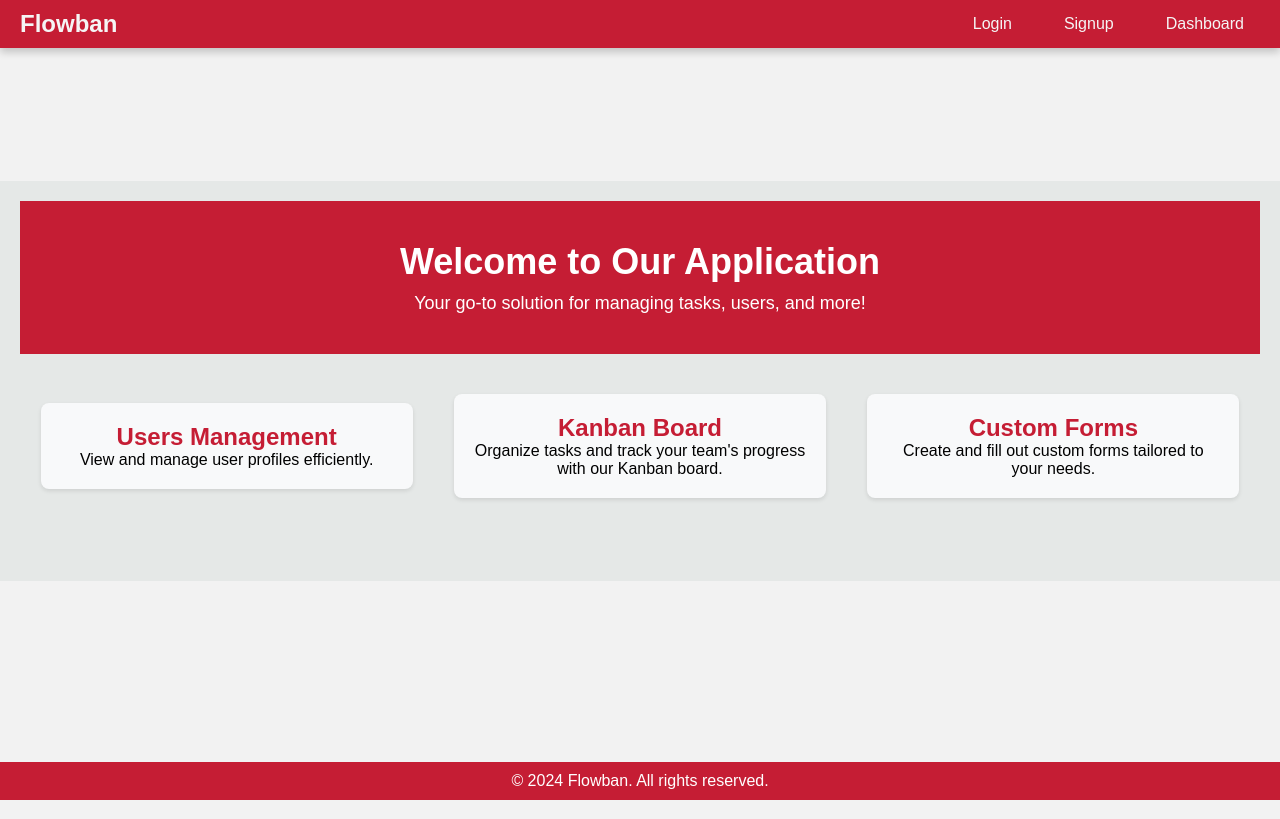
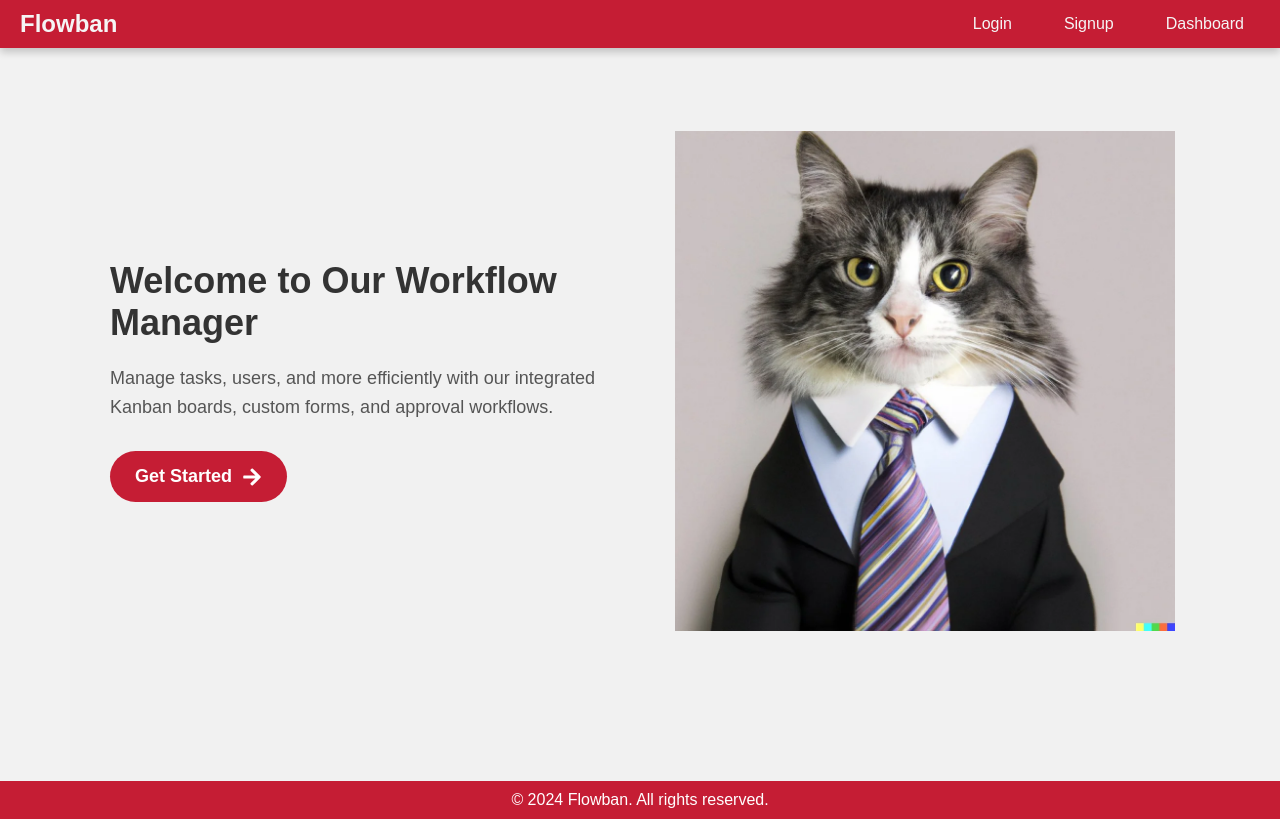
Before and after one commit to vincent-wat/flowban, a React (Create React App) app in the folder frontend/: page / in a window 1280 px wide. Built offline with nearby package versions, Linux system fonts and the light colour scheme.

Commit message:
Changed HomePage

```diff
--- a/frontend/src/Components/General/Home.css
+++ b/frontend/src/Components/General/Home.css
@@ -1,46 +1,68 @@
+/* General Layout */
 .home-container {
-    padding: 20px;
-    text-align: center;
-    background-color: #e5e8e7;
-    min-height: 50vh;
+  display: flex;
+  justify-content: space-between;
+  align-items: center;
+  padding: 60px 20px;
+  background-color: #f1f1f1; /* Light background for modern look */
+  min-height: 100vh;
 }
 
-  .home-header {
-    background-color: #C51D34;
-    color: white;
-    padding: 40px 0;
+/* Left Content (Text and Button) */
+.left-content {
+  flex: 1;
+  padding: 20px;
+  max-width: 600px;
 }
 
-  .home-header h1 {
-    margin: 0;
+.title {
   font-size: 36px;
+  color: #333;
+  font-weight: bold;
+  margin-bottom: 20px;
 }
 
-  .home-header p {
-    margin-top: 10px;
+.description {
   font-size: 18px;
+  color: #555;
+  margin-bottom: 30px;
+  line-height: 1.6;
 }
 
-  .home-content {
-    margin-top: 40px;
+.get-started-btn {
+  display: inline-flex;
+  align-items: center;
+  background-color: #C51D34; /* Main brand color */
+  color: white;
+  border: none;
+  padding: 15px 25px;
+  font-size: 18px;
+  border-radius: 30px;
+  cursor: pointer;
+  transition: background-color 0.3s ease-in-out;
+  font-weight: bold;
+}
+
+.get-started-btn:hover {
+  background-color: #a3152e; /* Slightly darker red for hover */
+}
+
+.get-started-btn svg {
+  margin-left: 10px;
+  font-size: 20px;
+}
+
+/* Right Content (Graphic or Illustration) */
+.right-content {
+  flex: 1;
   display: flex;
-    justify-content: space-around;
+  justify-content: center;
   align-items: center;
 }
 
-  .home-section {
-    width: 30%;
-    padding: 20px;
-    background-color: #f8f9fa;
-    border-radius: 8px;
-    box-shadow: 0 2px 4px rgba(0, 0, 0, 0.1);
+.graphic-image {
+  max-width: 500px; /* Adjust size of graphic */
+  width: 100%;
+  height: auto;
+  object-fit: contain;
 }
-
-  .home-section h2 {
-    font-size: 24px;
-    color: #C51D34;
-  }
-
-  .home-section p {
-    font-size: 16px;
-  }
--- /dev/null
+++ b/frontend/src/Components/General/Home.jsx
@@ -0,0 +1,34 @@
+import React from 'react';
+import '../General/Home.css';
+import { useNavigate } from "react-router-dom"
+import { FaArrowRight } from 'react-icons/fa';
+import tuxedoCat from '../Assets/tuxedocat.webp';
+
+
+function HomePage() {
+  const navigate = useNavigate();
+  const handleGetStartedClick = () => {
+    navigate('/signup');
+  };
+  return (
+    <div className="home-container">
+      {/* Left Side Content (Text and Button) */}
+      <div className="left-content">
+        <h1 className="title">Welcome to Our Workflow Manager</h1>
+        <p className="description">
+          Manage tasks, users, and more efficiently with our integrated Kanban boards, custom forms, and approval workflows.
+        </p>
+        <button className="get-started-btn" onClick={handleGetStartedClick}>
+          Get Started <FaArrowRight />
+        </button>
+      </div>
+
+      {/* Right Side Content (Graphic or Illustration) */}
+      <div className="right-content">
+        <img src={tuxedoCat} alt="Workflow Graphic" className="graphic-image" />
+      </div>
+    </div>
+  );
+}
+
+export default HomePage;
--- a/frontend/src/Components/General/home.js
+++ /dev/null
@@ -1,32 +0,0 @@
-import React from 'react';
-import '../General/Home.css';
-
-function HomePage() {
-  return (
-    <div className="home-container">
-      <header className="home-header">
-        <h1>Welcome to Our Application</h1>
-        <p>Your go-to solution for managing tasks, users, and more!</p>
-      </header>
-
-      <section className="home-content">
-        <div className="home-section">
-          <h2>Users Management</h2>
-          <p>View and manage user profiles efficiently.</p>
-        </div>
-
-        <div className="home-section">
-          <h2>Kanban Board</h2>
-          <p>Organize tasks and track your team's progress with our Kanban board.</p>
-        </div>
-
-        <div className="home-section">
-          <h2>Custom Forms</h2>
-          <p>Create and fill out custom forms tailored to your needs.</p>
-        </div>
-      </section>
-    </div>
-  );
-}
-
-export default HomePage;
```
Also changed, not shown: frontend/src/Components/Assets/tuxedocat.webp (added). Lines whose indentation alone changed are shown as unchanged.
